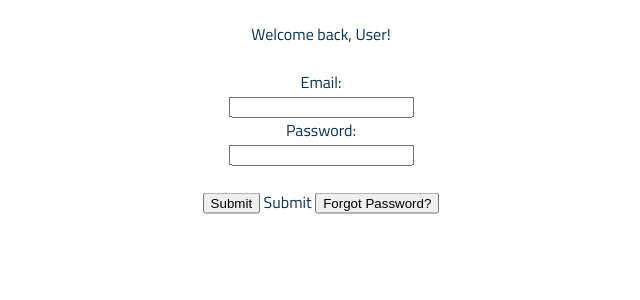
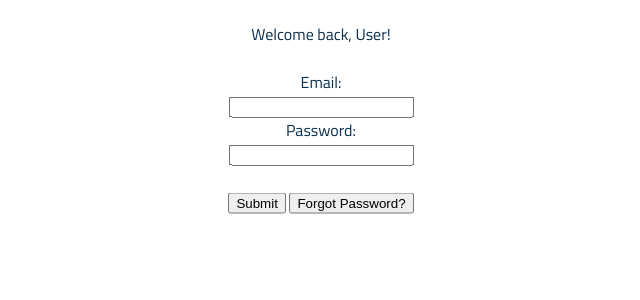
Before and after one commit to eecs393-whenisbest/whenisbest, a Flask app: page /login in a window 1280 px wide. Shown: the part 374-674 px from the top of the page, without its empty margins (319-959 px from the left). Run offline with Flask 2, Linux system fonts and the light colour scheme.

Commit message:
Changed forms.

```diff
--- a/Frontend/app/templates/Login_Page.html
+++ b/Frontend/app/templates/Login_Page.html
@@ -50,8 +50,7 @@
 				<input type="password" name="Password">
 				<br>
 				<br>
-				<input type="submit" value = "Submit"
-				<button onclick="location.href='/logmein'" type="button"> Submit </button>
+				<input type="submit" value = "Submit">
 				<button onclick="location.href='/forgot-password'" type="button">Forgot Password?</button>
 			</form>
 		</div>
```
